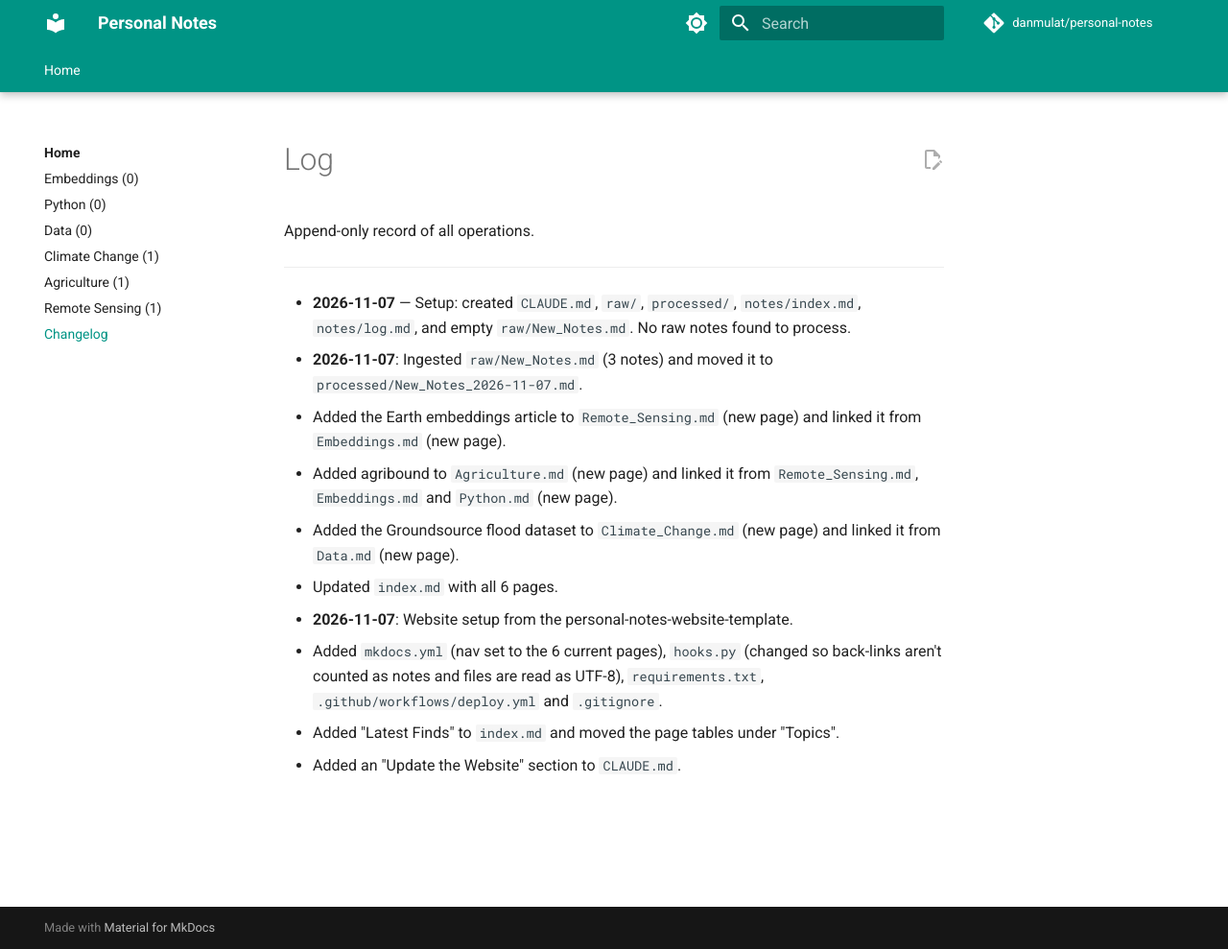
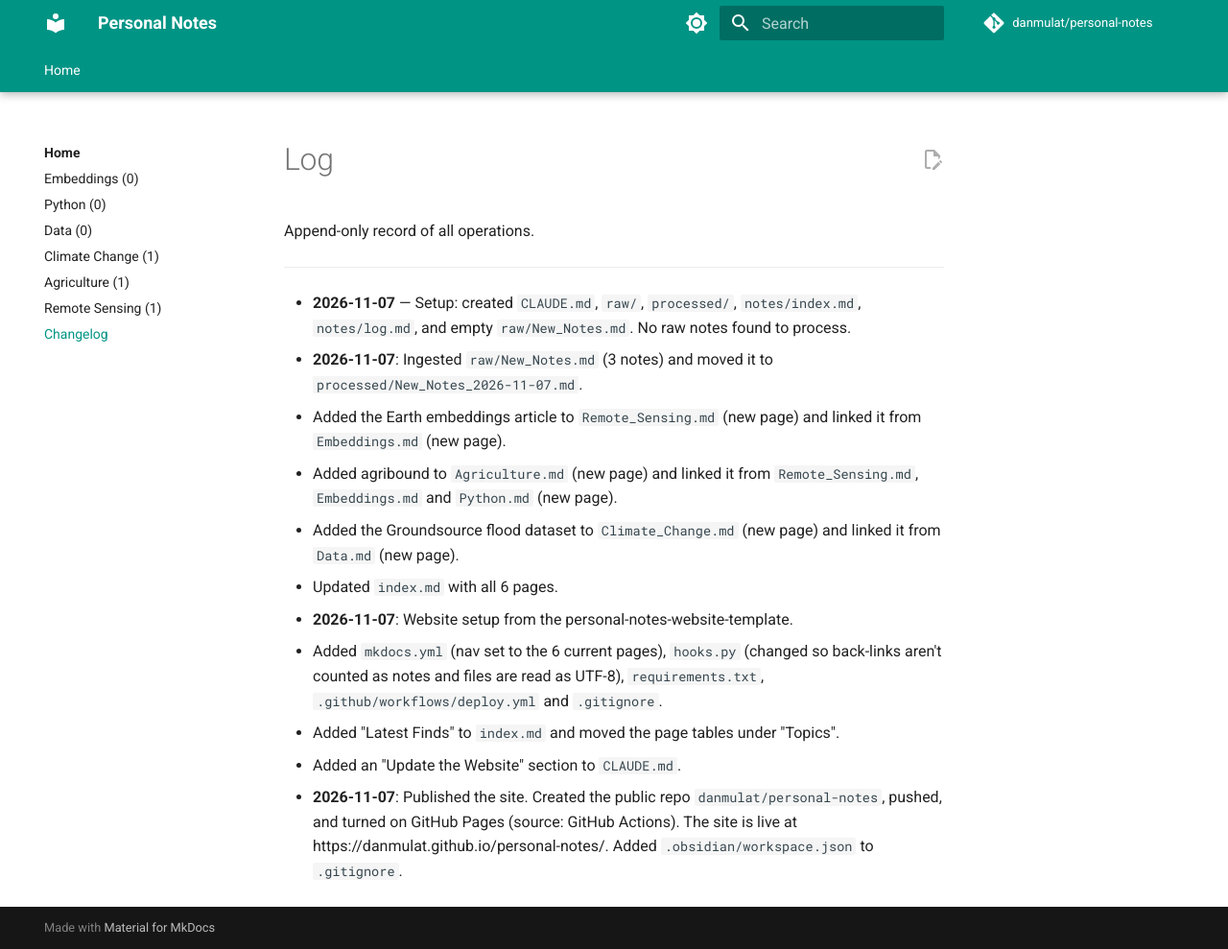
Before and after one commit to danmulat/personal-notes, an MkDocs documentation site: the page built from notes/log.md, in a window 1280 px wide and 989 px high. Shown: the whole window at 96% size. Built offline with MkDocs 1.6.1 and Material for MkDocs 9.7.7, drawn with Linux system fonts in a browser that asks for light colours; comment, search, counter and statistics services are not loaded.

Commit message:
Log site publish

```diff
--- a/notes/log.md
+++ b/notes/log.md
@@ -14,3 +14,4 @@ Append-only record of all operations.
   - Added `mkdocs.yml` (nav set to the 6 current pages), `hooks.py` (changed so back-links aren't counted as notes and files are read as UTF-8), `requirements.txt`, `.github/workflows/deploy.yml` and `.gitignore`.
   - Added "Latest Finds" to `index.md` and moved the page tables under "Topics".
   - Added an "Update the Website" section to `CLAUDE.md`.
+- **2026-11-07**: Published the site. Created the public repo `danmulat/personal-notes`, pushed, and turned on GitHub Pages (source: GitHub Actions). The site is live at https://danmulat.github.io/personal-notes/. Added `.obsidian/workspace.json` to `.gitignore`.
```
